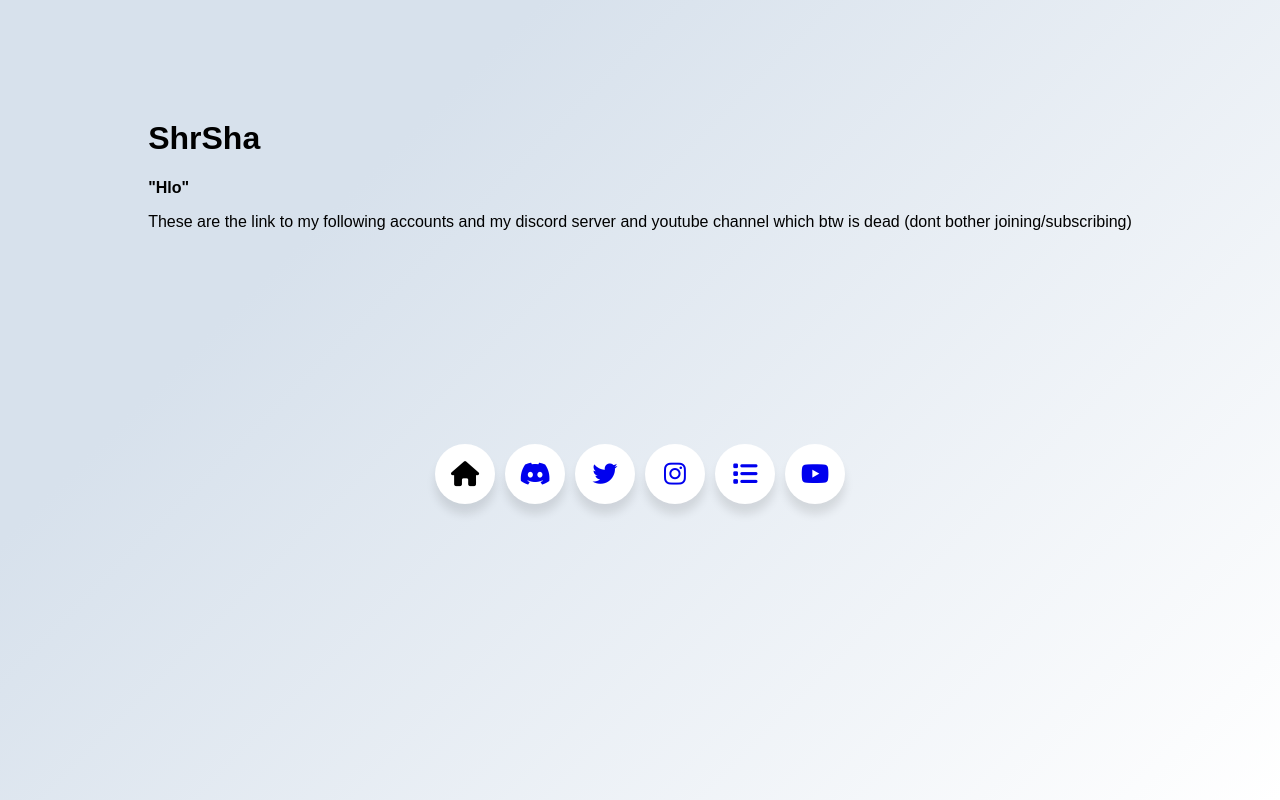
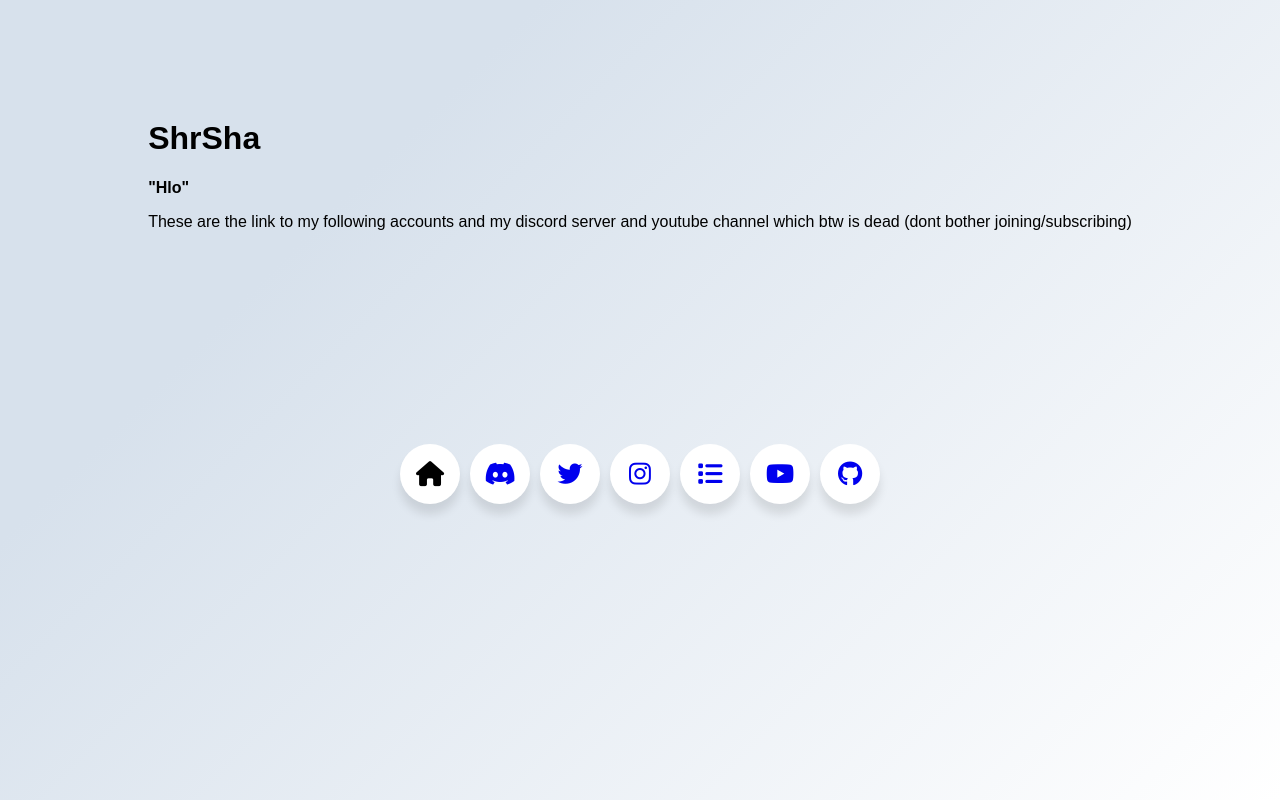
Before and after one commit to ShrSha0/html0264, a plain HTML site: page Backup(just incase)/Social.html in a window 1280 px wide. Drawn offline with Linux system fonts and the light colour scheme.

Commit message:
gitchange3

```diff
--- a/Backup(just incase)/Social.html
+++ b/Backup(just incase)/Social.html
@@ -56,6 +56,11 @@
           <a href="https://www.youtube.com/channel/UCiuu7snHEyEkwxf27veyUZQ" target="_blank"></div>
         <span>YouTube</span>
       </div>
+      <div class="button">
+        <div class="icon"><i class="fab fa-github" aria-hidden="true"></i>
+          <a href="https://github.com/ShrSha0" target="_blank"></div>
+        <span>Github</span>
+    </div>
     </div>
 
 
```
